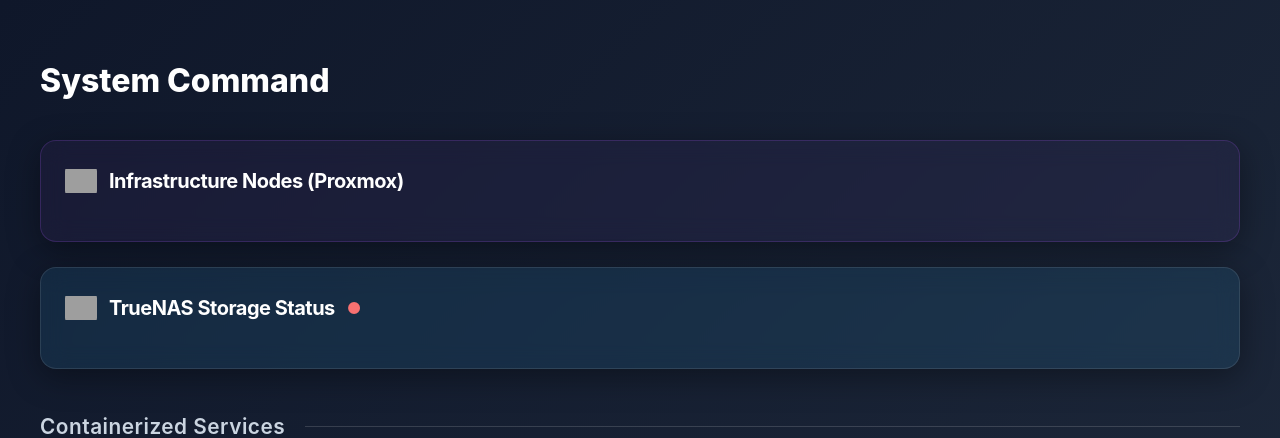
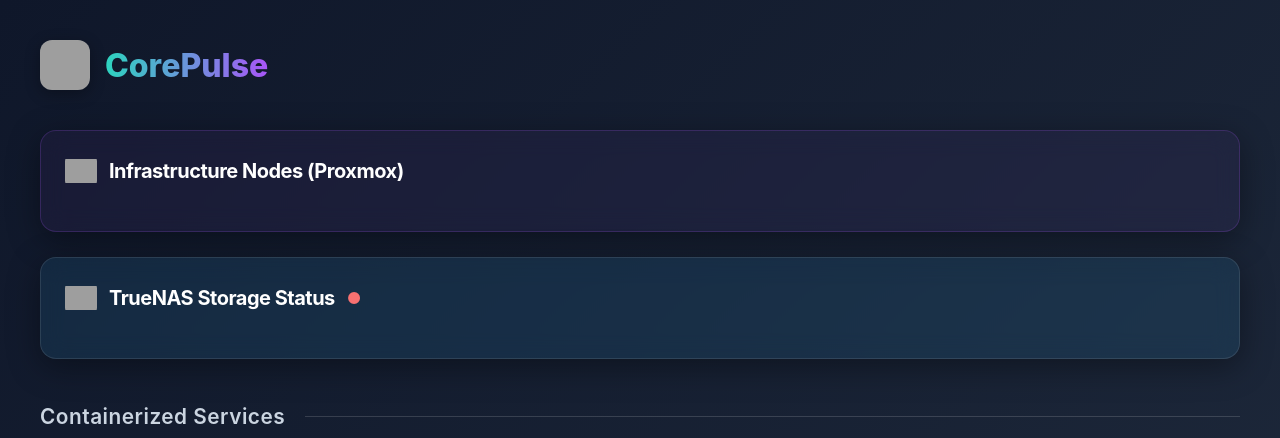
Before and after one commit to TAG-1534/CorePulse, a Flask app: template templates/index.html in a window 1280 px wide. Shown: the top 438 px of the page. Run offline with Flask 3, Linux system fonts and the light colour scheme; the template is opened without the code that fills it, so the values that code supplies are empty; grey boxes are pictures that could not be loaded.

Commit message:
Update title and logo in index.html

```diff
--- a/templates/index.html
+++ b/templates/index.html
@@ -2,7 +2,8 @@
 <html lang="en">
 <head>
     <meta charset="UTF-8">
-    <title>Glass Dashboard</title>
+    <title>CorePulse | Dashboard</title>
+    <link rel="icon" type="image/png" href="{{ url_for('static', filename='logo.png') }}">
     <style>
         body {
             margin: 0;
@@ -150,7 +151,12 @@
     </style>
 </head>
 <body>
-    <h1 style="margin-bottom: 40px; font-weight: 800;">System Command</h1>
+    <div style="display: flex; align-items: center; gap: 15px; margin-bottom: 40px;">
+        <img src="{{ url_for('static', filename='logo.png') }}" alt="CorePulse Logo" style="width: 50px; height: 50px; border-radius: 12px; box-shadow: 0 4px 15px rgba(0,0,0,0.3);">
+        <h1 style="margin: 0; font-weight: 800; background: linear-gradient(to right, #2dd4bf, #a855f7); -webkit-background-clip: text; -webkit-text-fill-color: transparent;">
+            CorePulse
+        </h1>
+    </div>
 
     <div class="grid">
         <div class="card" style="grid-column: 1 / -1; background: rgba(168, 85, 247, 0.05); border-color: rgba(168, 85, 247, 0.2);">
```
